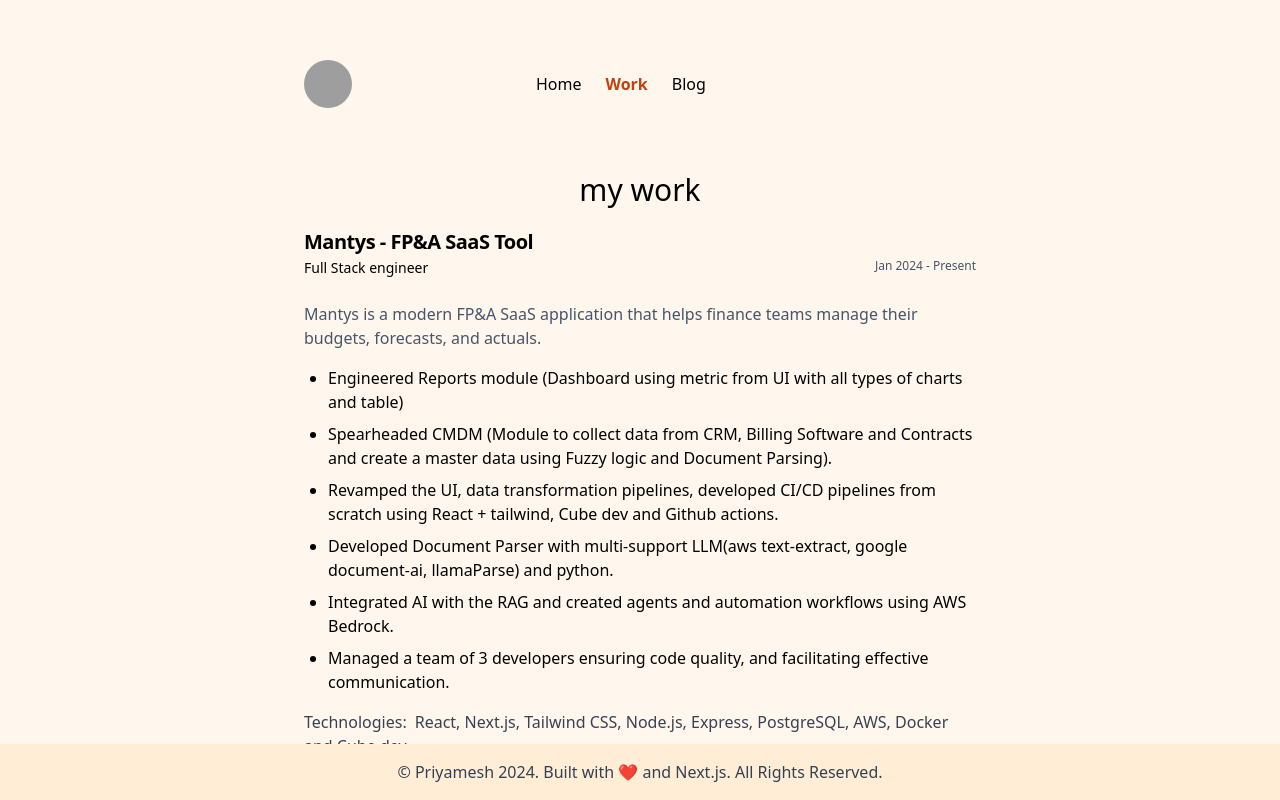
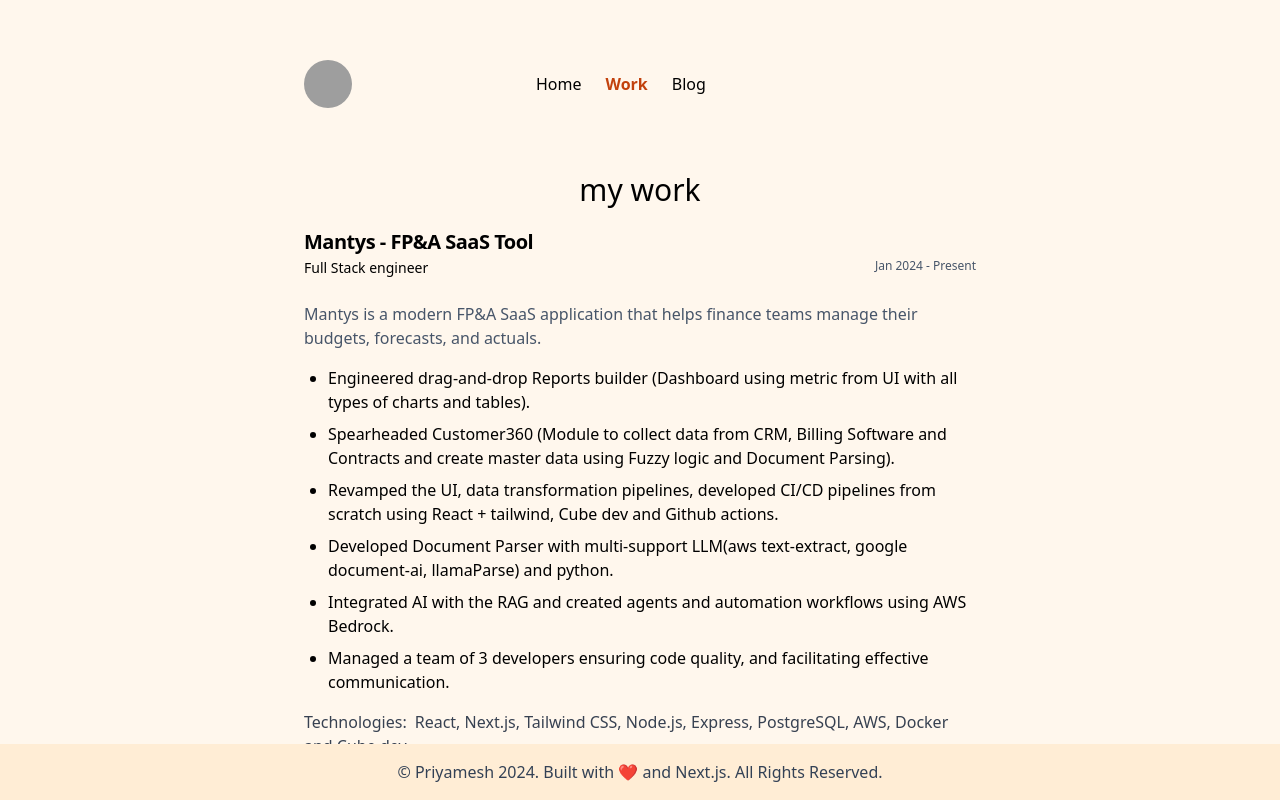
Before and after one commit to Priyamesh/priyamesh.com, a Next.js app: page /work in a window 1280 px wide. Shown: the top 800 px of the page. Built offline with nearby package versions, Linux system fonts and the light colour scheme; grey boxes are pictures that could not be loaded.

Commit message:
Added flag to blog and updated work exp in mantys

```diff
--- a/content/how-to-load-env-in-monorepos.mdx
+++ b/content/how-to-load-env-in-monorepos.mdx
@@ -5,7 +5,7 @@
 publishedAt: '2023-05-27'
 authors:
   - thiru
-visible: true
+visible: false
 ---
 
 When working with monorepos, loading environment variables can be a bit tricky. In this blog post, we will explore some ways to validate and load .env files in monorepos.
--- a/src/app/blog/page.tsx
+++ b/src/app/blog/page.tsx
@@ -43,7 +43,10 @@
 }
 export default async function BlogPage() {
   let allPosts = getBlogPosts();
-  const posts = allPosts.sort((a, b) => {
+  let visiblePosts = allPosts.filter(
+    (post: any) => post.metadata.visible == "true"
+  );
+  const posts = visiblePosts.sort((a, b) => {
     if (new Date(a.metadata.publishedAt) > new Date(b.metadata.publishedAt)) {
       return -1;
     }
@@ -70,7 +73,7 @@
           ))}
         </div>
       ) : (
-        <p>no blogs yet.</p>
+        <p className="text-center">no blogs yet.</p>
       )}
     </div>
   );
--- a/src/app/db/blog.ts
+++ b/src/app/db/blog.ts
@@ -6,6 +6,7 @@
   publishedAt: string;
   summary: string;
   image?: string;
+  visible?: string;
 };
 
 function parseFrontMatter(fileContent: any) {
--- a/src/app/work/page.tsx
+++ b/src/app/work/page.tsx
@@ -10,8 +10,8 @@
       summary:
         "Mantys is a modern FP&A SaaS application that helps finance teams manage their budgets, forecasts, and actuals.",
       JobRole: [
-        "Engineered Reports module (Dashboard using metric from UI with all types of charts and table)",
-        "Spearheaded CMDM (Module to collect data from CRM, Billing Software and Contracts and create a master data using Fuzzy logic and Document Parsing).",
+        "Engineered drag-and-drop Reports builder (Dashboard using metric from UI with all types of charts and tables). ",
+        "Spearheaded Customer360 (Module to collect data from CRM, Billing Software and Contracts and create master data using Fuzzy logic and Document Parsing).",
         "Revamped the UI, data transformation pipelines, developed CI/CD pipelines from scratch using React + tailwind, Cube dev and Github actions.",
         "Developed Document Parser with multi-support LLM(aws text-extract, google document-ai, llamaParse) and python.",
         "Integrated AI with the RAG and created agents and automation workflows using AWS Bedrock.",
```
